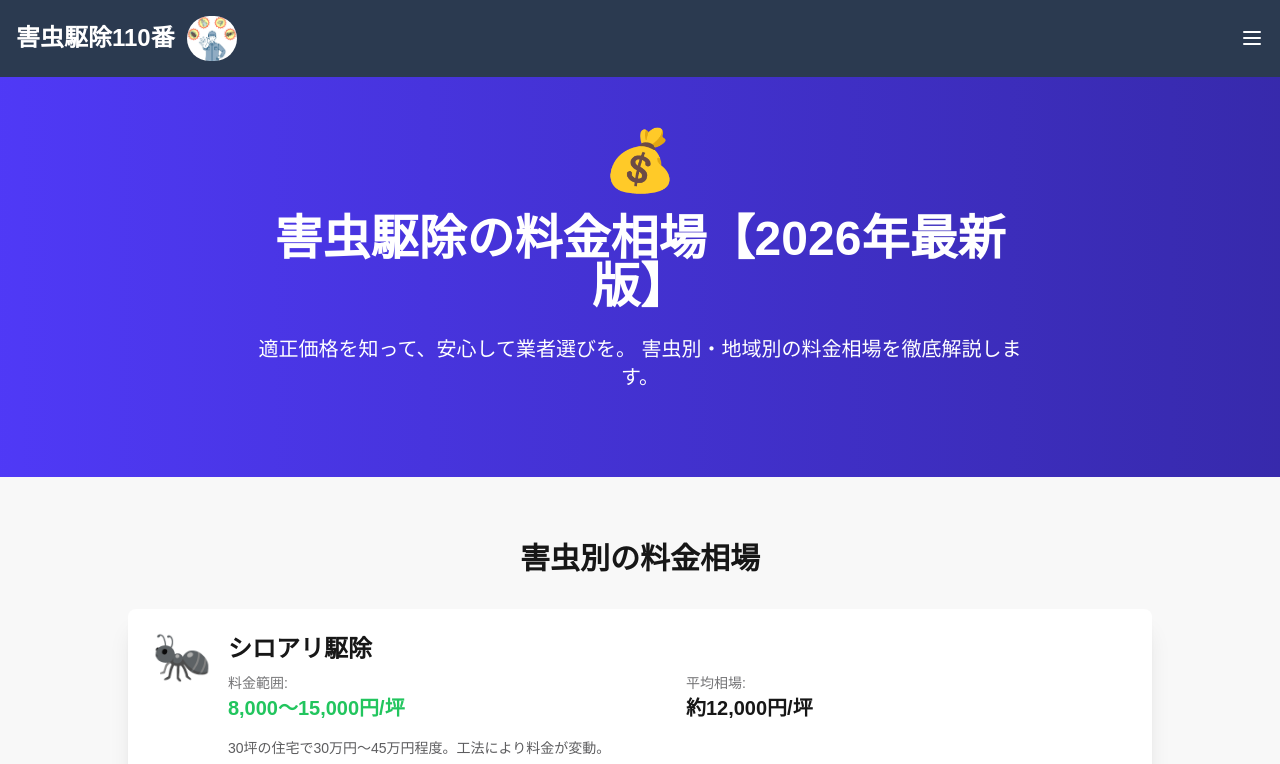
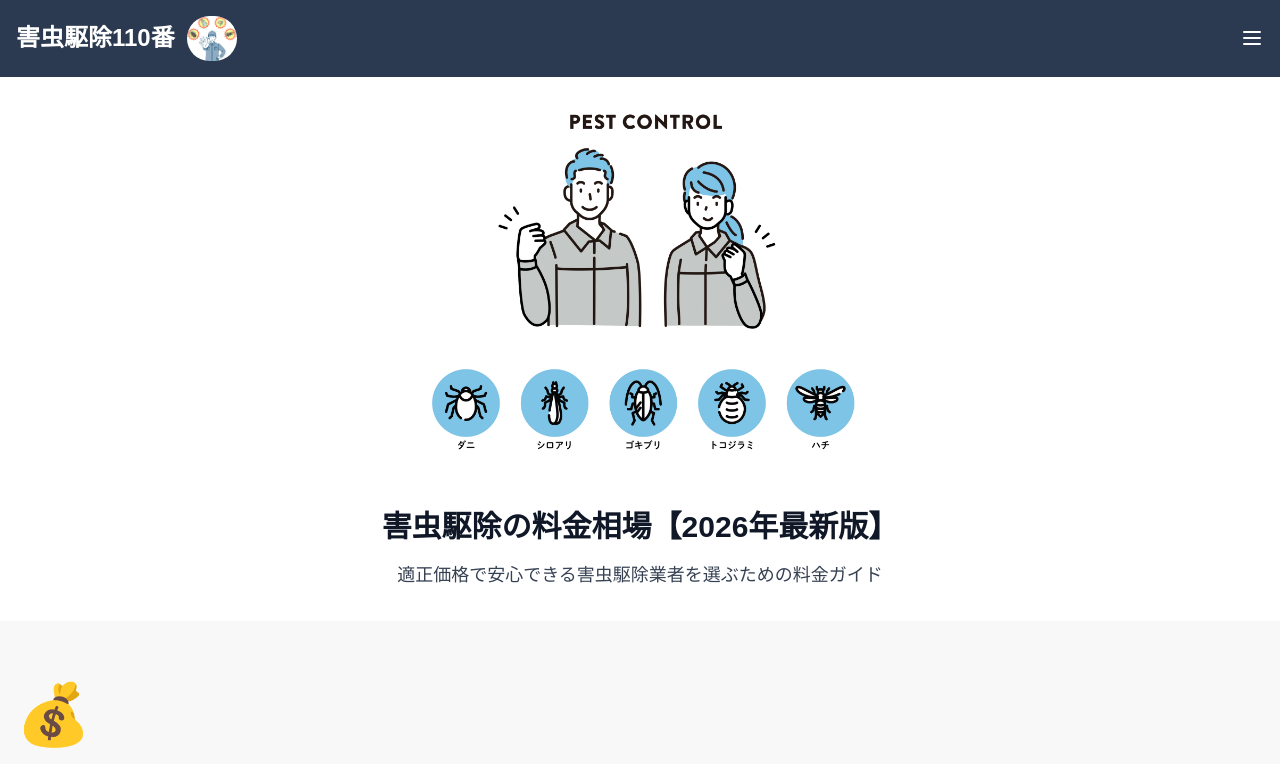
Before and after one commit to webmaster0818/pest-control-001, a Next.js app: page /price in a window 1280 px wide. Shown: the top 764 px of the page. Built offline with nearby package versions, Linux system fonts and the light colour scheme.

Commit message:
priceページキービジュアル追加、フッター背景色を緑に変更

```diff
--- a/app/components/Footer.tsx
+++ b/app/components/Footer.tsx
@@ -41,7 +41,7 @@ export default function Footer() {
   ];
 
   return (
-    <footer style={{backgroundColor: '#2B3A50'}} className="text-white py-12 px-4">
+    <footer style={{backgroundColor: '#22c55e'}} className="text-white py-12 px-4">
       <div className="max-w-7xl mx-auto">
         {/* PC版 */}
         <div className="hidden md:grid md:grid-cols-3 gap-8">
--- a/app/price/page.tsx
+++ b/app/price/page.tsx
@@ -1,4 +1,5 @@
 import Link from "next/link";
+import Image from "next/image";
 import type { Metadata } from "next";
 
 export const metadata: Metadata = {
@@ -131,8 +132,31 @@ export default function PricePage() {
   return (
     <div className="min-h-screen bg-base-200">
       {/* ヒーローセクション */}
-      <section className="hero min-h-[50vh] bg-gradient-to-r from-indigo-600 to-indigo-800 text-white">
-        <div className="hero-content text-center">
+      <section className="hero min-h-[50vh] bg-white relative overflow-hidden">
+        <Image
+          src="/images/hero-pest-control.jpg"
+          alt="害虫駆除の料金相場"
+          fill
+          className="object-contain"
+          priority
+        />
+      </section>
+
+      {/* キャッチコピー */}
+      <section className="py-8 px-4 bg-white">
+        <div className="max-w-3xl mx-auto text-center">
+          <h2 className="text-2xl md:text-3xl font-bold text-gray-900 mb-4">
+            害虫駆除の料金相場【2026年最新版】
+          </h2>
+          <p className="text-lg text-gray-700">
+            適正価格で安心できる害虫駆除業者を選ぶための料金ガイド
+          </p>
+        </div>
+      </section>
+
+      {/* コンテンツセクション */}
+      <section className="py-16 px-4">
+        <div className="max-w-7xl mx-auto">
           <div className="max-w-3xl">
             <div className="text-6xl mb-6">💰</div>
             <h1 className="text-4xl md:text-5xl font-bold mb-6">
```
